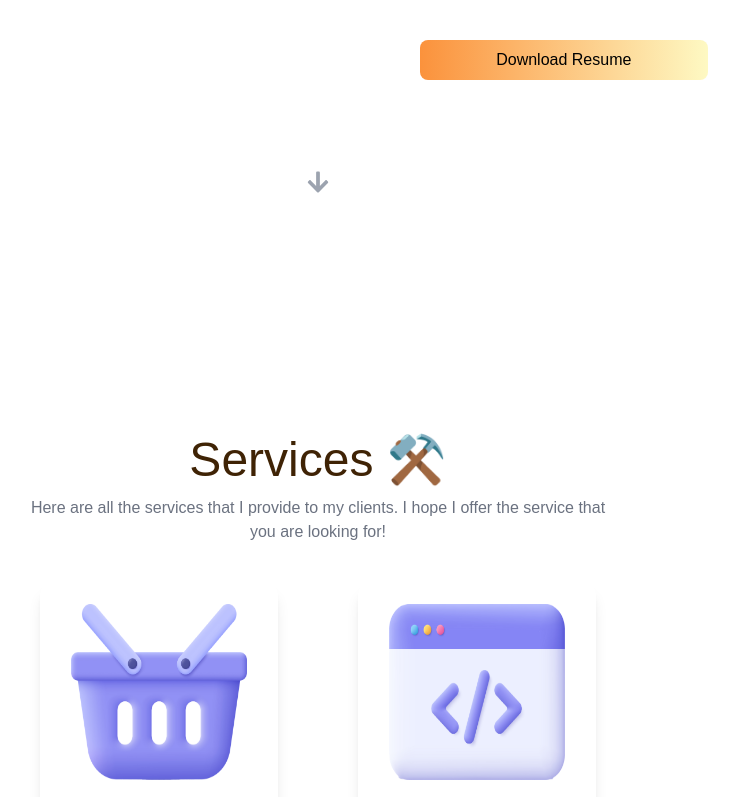
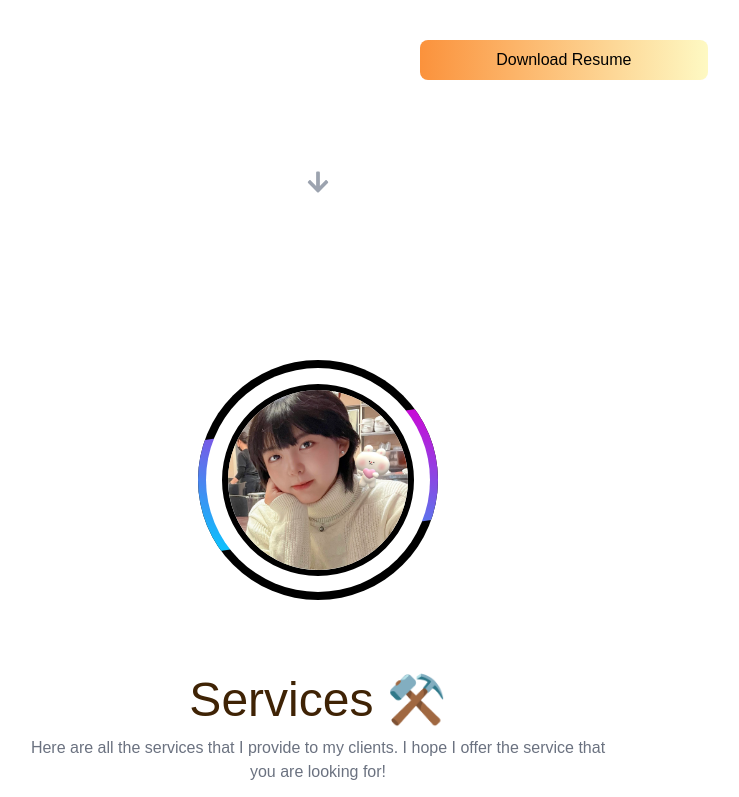
Before and after one commit to SherryFang1207/Ziqi-Profile, a React (Create React App) app in the folder portfolio-ziqi-fang/: page / in a window 1280 px wide. Shown: the part 532-1329 px from the top of the page, without its empty margins (322-1061 px from the left). Built offline with nearby package versions, Linux system fonts and the light colour scheme.

Commit message:
finish avatar animation

```diff
--- a/portfolio-ziqi-fang/src/App.js
+++ b/portfolio-ziqi-fang/src/App.js
@@ -6,6 +6,7 @@ import { Portfolio } from "./components/Portfolio.jsx";
 import Testimonials from "./components/Testimonials.jsx";
 import Contact from "./components/Contact.jsx";
 import Footer from "./components/Footer.jsx";
+import Avatar from "./components/Avatar.jsx";
 
 
 function App() {
@@ -17,6 +18,7 @@ function App() {
       <Header darkMode={darkMode} setDarkMode={setDarkMode} />
       <main className="darkMode-color p-6 ">
           <Hero />
+          <Avatar/>
           <Services/>
           <Portfolio/>
           <Testimonials/>
--- /dev/null
+++ b/portfolio-ziqi-fang/src/components/Avatar.jsx
@@ -0,0 +1,44 @@
+import React from 'react'
+import Section from './common/Section'
+import profile from '../assets/cmt-photo.jpg'
+
+const Avatar = () => {
+  return (
+    <section className='wrapper flex justify-center items-center'>
+        <section className='w-60 h-60 bg-black relative rounded-full
+        before:content-[""] before:absolute before:bg-gradient-to-br before:from-[#d400d4] before:to-[#00ccff]
+        before:-inset-y-3 before:inset-x-16
+        hover:before:-inset-y-6 hover:before:inset-x-0
+        before:transition before:ease-in-out before:duration-300 before:delay-100
+        before:animate-rotating
+        after:content-[""] after:absolute after:inset-2 after:bg-white after:rounded-full after:z-10
+        overflow-hidden transition ease-in-out duration-500
+        '>
+        <div className='content absolute border-black border-[6px] z-20 rounded-full inset-6 overflow-hidden
+        group flex flex-col justify-center items-center
+        '>
+            <img src={profile} alt='profile image'
+                className='absolute object-cover top-0 left-0 w-full h-full group-hover:opacity-0 transition ease-in-out duration-300 delay-75 z-10 pointer-events-none'
+            />
+            <h2 className='text-center font-semibold text-lg tracking-wide relative'>Ziqi Fang</h2>
+            <span className='m-2 font-light text-sm tracking-normal relative'>UX/UI Designer</span>
+            <a href='https://google.com'
+            target='_blank'
+            rel='noopener noreferrer'
+            className='mt-2 p-3 bg-yellow-100 rounded-md font-semibold tracking-wide
+            transition hover:-translate-y-1 hover:scale-110 hover:tracking-widest ease-in-out duration-500 delay-75 relative
+            drop-shadow-sm hover:drop-shadow-lg'
+            >HIRE ME</a>
+
+        </div>
+
+        </section>
+    </section>
+
+  )
+}
+
+export default Avatar
+
+//
+//  before:animate-rotating
--- a/portfolio-ziqi-fang/src/index.css
+++ b/portfolio-ziqi-fang/src/index.css
@@ -18,5 +18,5 @@
 }
 
 .hide-down-arrow {
-  display: none;
+  opacity:0;
 }
--- a/portfolio-ziqi-fang/tailwind.config.js
+++ b/portfolio-ziqi-fang/tailwind.config.js
@@ -21,7 +21,11 @@ module.exports = {
         '0%, 20%, 50%, 80%, 100%' : {transform: 'translateY(0)'},
         '40%' : {transform: 'translateY(-20px)'},
         '60%' : {transform: 'translateY(-15px)'},
-     },
+      },
+      rotating: {
+        '0%': {transform: 'rotate(0deg)'},
+        '100%': {transform: 'rotate(360deg)'},
+      },
     },
     extend: {
       animation: {
@@ -32,6 +36,7 @@ module.exports = {
         'typing-modest': 'typing 4s steps(16) infinite',
         'slide': 'slide 12s steps(3) infinite',
         'big-bounce':'bouncing 2s linear infinite',
+        'rotating':'rotating 3s linear infinite',
       },
       backgroundImage: {
         'main-pattern': "url('/src/assets/webb.png')",
```
Also changed, not shown: portfolio-ziqi-fang/src/assets/cmt-photo.jpg (added).
